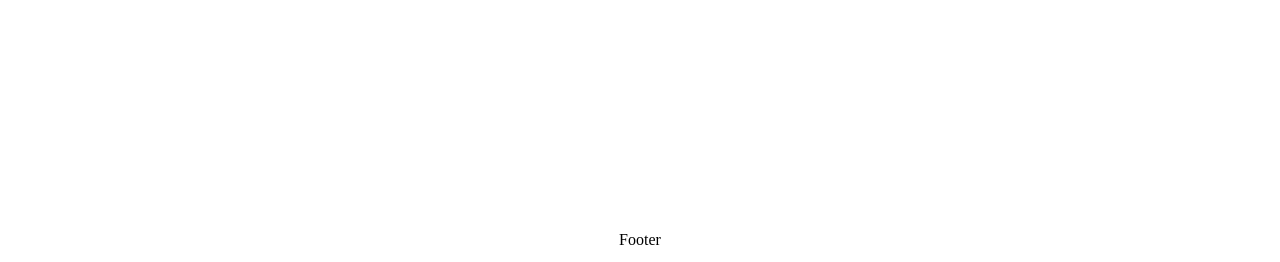
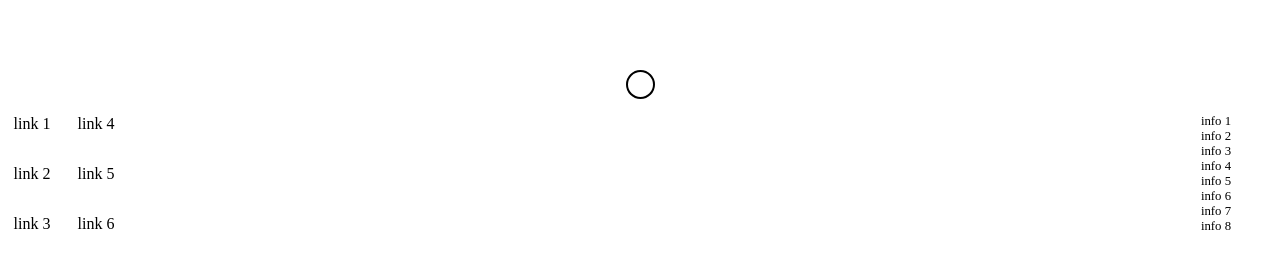
Before and after one commit to nokkudimu/hnReact, a React (Vite) app: page / in a window 1280 px wide. Shown: the part 551-813 px from the top of the page. Built offline with nearby package versions, Linux system fonts and the light colour scheme.

Commit message:
overall design finished tweaks later

```diff
--- a/src/components/Footer.tsx
+++ b/src/components/Footer.tsx
@@ -1,10 +1,38 @@
-import { FooterContainer } from "./styled/Footer.ts";
+import { useState } from "react";
+import { FooterContainer, LinkContainer, Link, EmptyContainer, InfoContainer, OptionsContainer, OptionsButton, MainContainer } from "./styled/Footer.ts";
 
 function Footer() {
 
+  const [isOpen, setIsOpen] = useState(true);
+
   return (
-    <FooterContainer>
-        Footer
+    <FooterContainer isOpen={isOpen}>
+      <OptionsContainer isOpen={isOpen}>
+        <OptionsButton onClick={() => setIsOpen(!isOpen)}/>
+      </OptionsContainer>
+      <MainContainer isOpen={isOpen}>
+        <LinkContainer isOpen={isOpen}>
+          <Link><p>link 1</p></Link>
+          <Link><p>link 2</p></Link>
+          <Link><p>link 3</p></Link>
+        </LinkContainer>
+        <LinkContainer isOpen={isOpen}>
+          <Link><p>link 4</p></Link>
+          <Link><p>link 5</p></Link>
+          <Link><p>link 6</p></Link>
+        </LinkContainer>
+        <EmptyContainer isOpen={isOpen}/>
+        <InfoContainer isOpen={isOpen}>
+          <p>info 1</p>
+          <p>info 2</p>
+          <p>info 3</p>
+          <p>info 4</p>
+          <p>info 5</p>
+          <p>info 6</p>
+          <p>info 7</p>
+          <p>info 8</p>
+        </InfoContainer>
+      </MainContainer>
     </FooterContainer>
   )
 }
--- a/src/components/NavBar.tsx
+++ b/src/components/NavBar.tsx
@@ -1,5 +1,5 @@
 import { useState } from 'react';
-import { Logo, LinksContainer, Link, NavContainer, OptionsButton, LogoContainer, OptionsContainer } from './styled/NavBar.ts';
+import { Logo, LinkContainer, Link, NavContainer, OptionsButton, LogoContainer, OptionsContainer } from './styled/NavBar.ts';
 
 function NavBar() {
 
@@ -10,14 +10,14 @@ function NavBar() {
       <LogoContainer isOpen={isOpen}>
           <Logo alt='logo' />
       </LogoContainer>
-      <LinksContainer isOpen={isOpen}>
+      <LinkContainer isOpen={isOpen}>
         <Link><p>link 1</p></Link>
         <Link><p>link 2</p></Link>
         <Link><p>link 3</p></Link>
         <Link><p>link 4</p></Link>
         <Link><p>link 5</p></Link>
         <Link><p>link 6</p></Link>
-      </LinksContainer>
+      </LinkContainer>
       <OptionsContainer isOpen={isOpen}>
           <OptionsButton onClick={() => setIsOpen(!isOpen)} />
       </OptionsContainer>
--- a/src/components/styled/Footer.ts
+++ b/src/components/styled/Footer.ts
@@ -1,16 +1,108 @@
 import styled from "styled-components";
 import { type IFooter } from "../../models/IFooter";
 
-const FooterContainer = styled.div<IFooter>`
+const FooterContainer = styled.div.withConfig({
+    shouldForwardProp: (prop) => prop !== 'isOpen'
+})<IFooter>`
     display: flex;
-    justify-content: center;
+    flex-direction: column;
+    justify-content: space-between;
     align-items: center;
     position: fixed;
     bottom: 0;
     left: 0;
+    height: max-content;
     width: 100%;
+`
+
+const LinkContainer = styled.div.withConfig({
+    shouldForwardProp: (prop) => prop !== 'isOpen',
+})<IFooter>`
+    display: ${({ isOpen }) => (isOpen === true ? "flex" : "none")};
+    flex-direction: column;
+    align-items: center;
+    position: relative;
+    width: 5%;
+`
+
+const Link = styled.a`
+
+    cursor: pointer;
+    text-align: center;
+    font-size: 1rem;
+    text-decoration: none;
+    color: black;
+    transition: all 0.3s ease-in;
+
+    p {
+        width: max-content;
+    }
+`
+
+const InfoContainer = styled.div.withConfig({
+    shouldForwardProp: (prop) => prop !== 'isOpen',
+})<IFooter>`
+    display: ${({ isOpen }) => (isOpen === true ? "flex" : "none")};
+    flex-direction: column;
+    justify-content: right;
+    align-items: center;
+    position: relative;
+    width: 10%;
+
+    p {
+        font-size: 0.80rem;
+        margin: 0px 1rem 0px 1rem;
+        width: max-content;
+    }
+`
+
+const OptionsContainer = styled.div.withConfig({
+    shouldForwardProp: (prop) => prop !== 'isOpen',
+})<IFooter>`
+    display: flex;
+    justify-content: center;
+    align-items: center;
+    position: relative;
+    height: 10%;
+    width: 100%;
+`
+
+const OptionsButton = styled.div`
+    height: 25px;
+    width: 25px;
+    border: 2px solid black;
+    border-radius: 50%;
+    cursor: pointer;
+`
+
+const MainContainer = styled.div.withConfig({
+    shouldForwardProp: (prop) => prop !== 'isOpen',
+})<IFooter>`
+    display: ${({ isOpen }) => (isOpen === true ? "flex" : "none")};
+    justify-content: center;
+    align-items: center;
+    position: relative;
+    height: 100%;
+    width: 100%;
+`
+
+const EmptyContainer = styled.div.withConfig({
+    shouldForwardProp: (prop) => prop !== 'isOpen',
+})<IFooter>`
+    display: ${({ isOpen }) => (isOpen === true ? "flex" : "none")};
+    justify-content: center;
+    align-items: center;
+    position: relative;
+    width: 80%;
 `
 
 export {
     FooterContainer,
+    LinkContainer,
+    Link,
+    InfoContainer,
+    OptionsContainer,
+    OptionsButton,
+    MainContainer,
+    EmptyContainer
 }
--- a/src/components/styled/NavBar.ts
+++ b/src/components/styled/NavBar.ts
@@ -14,7 +14,7 @@ const NavContainer = styled.div.withConfig({
     width: ${({ isOpen }) => (isOpen === true ? "100%" : "10%")};
 `
 
-const LinksContainer = styled.div.withConfig({
+const LinkContainer = styled.div.withConfig({
     shouldForwardProp: (prop) => prop !== 'isOpen',
 })<INavBar>`
     display: ${({ isOpen }) => (isOpen === true ? "flex" : "none")};
@@ -36,7 +36,6 @@ const Link = styled.a`
     p {
         width: max-content;
     }
-
 `
 
 const OptionsContainer = styled.div.withConfig({
@@ -68,12 +67,12 @@ const LogoContainer = styled.div.withConfig({
 `
 
 const Logo = styled.img`
-
+    cursor: pointer;
 `
 
 export {
     NavContainer,
-    LinksContainer,
+    LinkContainer,
     Link,
     OptionsContainer,
     OptionsButton,
```
